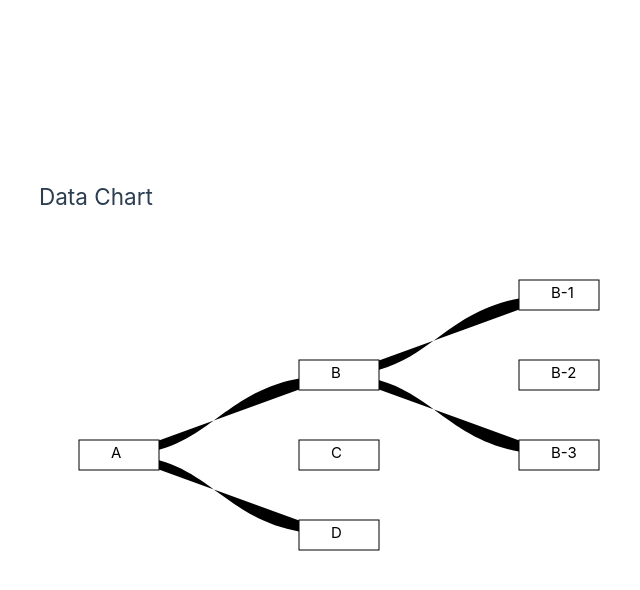
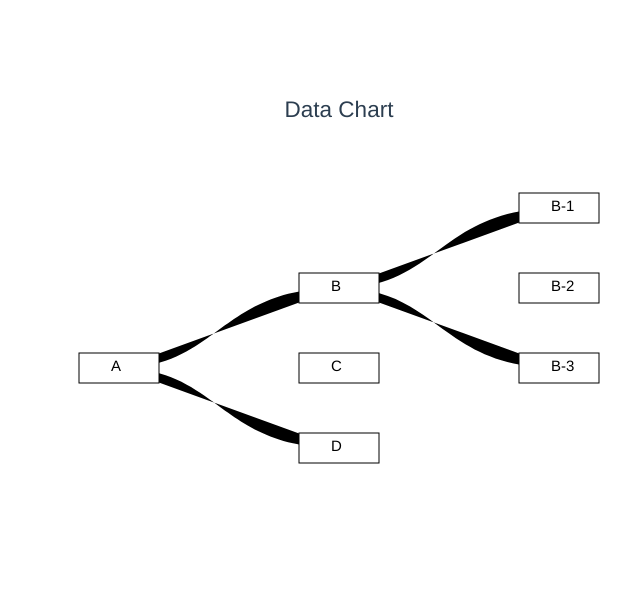
Before and after one commit to gr-olga/dataThree, a Vue app: page / in a window 1280 px wide. Shown: the top 590 px of the page, without its empty margins (301-941 px from the left). Built offline with nearby package versions, Linux system fonts and the light colour scheme.

Commit message:
added css

```diff
--- a/src/App.vue
+++ b/src/App.vue
@@ -9,12 +9,17 @@ const hierarchicalData = createHierarchy(data.value);
 </script>
 
 <template>
-  <div>
+  <div class="app">
     <h2>Data Chart</h2>
     <TreeChart :data="hierarchicalData"/>
   </div>
 </template>
 
 <style scoped>
-
+.app {
+  font-family: Avenir, Helvetica, Arial, sans-serif;
+  text-align: center;
+  color: #2c3e50;
+  margin-top: 60px;
+}
 </style>
--- a/src/assets/main.css
+++ b/src/assets/main.css
@@ -6,10 +6,3 @@
   padding: 2rem;
   font-weight: normal;
 }
-
-@media (min-width: 1024px) {
-  body {
-    display: flex;
-    place-items: center;
-  }
-}
--- a/src/components/ThreeChart.vue
+++ b/src/components/ThreeChart.vue
@@ -35,4 +35,21 @@ const popupVisible = ref(false);
       @close="popupVisible = false"
   />
 </template>
-<style scoped></style>
+<style scoped>
+.link {
+  fill: none;
+  stroke: #ccc;
+  stroke-width: 2px;
+}
+
+.node rect {
+  fill: #fff;
+  stroke: steelblue;
+  stroke-width: 3px;
+}
+
+.node text {
+  font: 12px sans-serif;
+  text-anchor: middle;
+}
+</style>
--- a/src/utils/threeChart.ts
+++ b/src/utils/threeChart.ts
@@ -4,7 +4,7 @@ import type {HierarchyNode} from "d3";
 
 export function treeChart(container: HTMLElement, data: ReadonlyArray<IHierarchy>, onClick: (name: string, description: string) => void) {
     const width: number = 600;
-    const height : number= 400;
+    const height: number = 400;
 
     const treeLayout = d3.tree().size([height, width - 160]);
 
```
